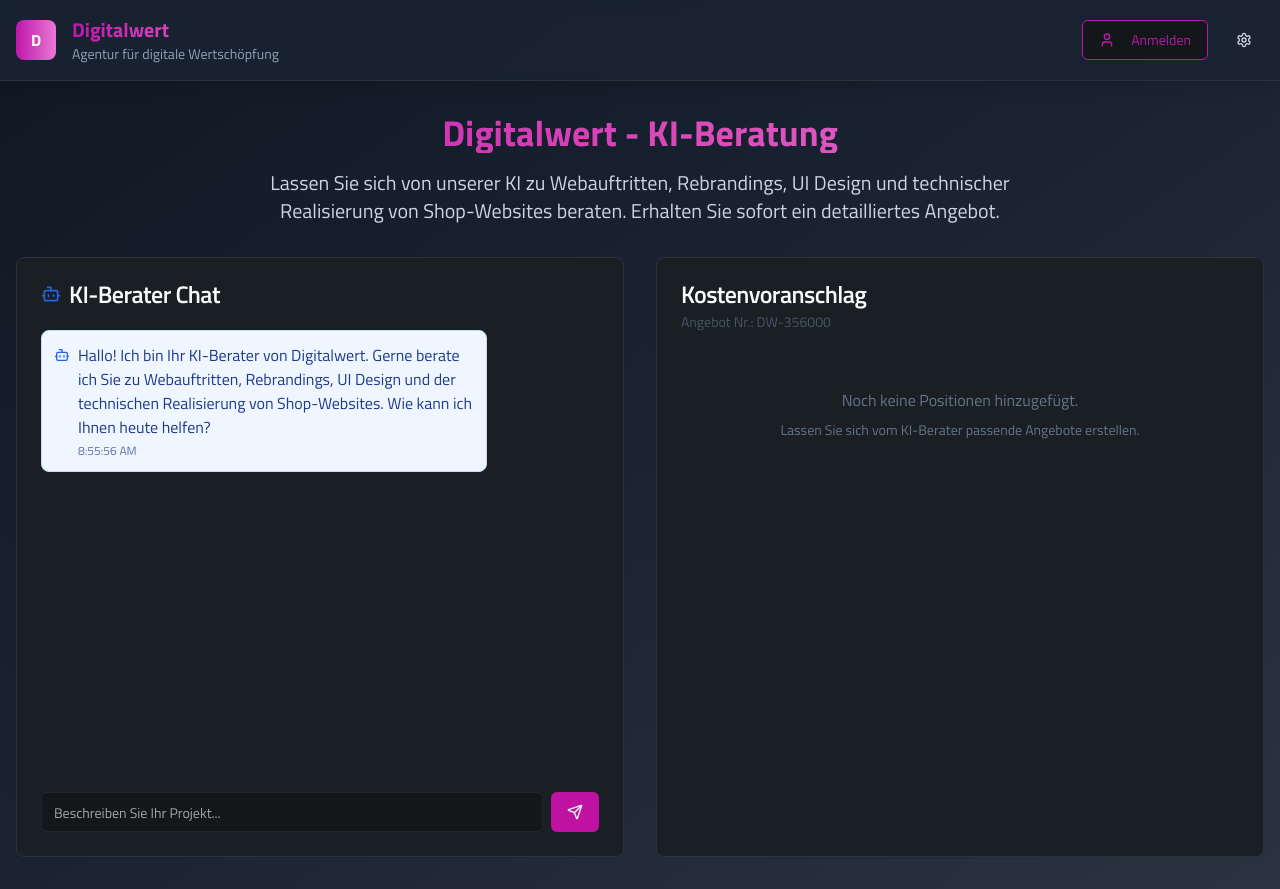
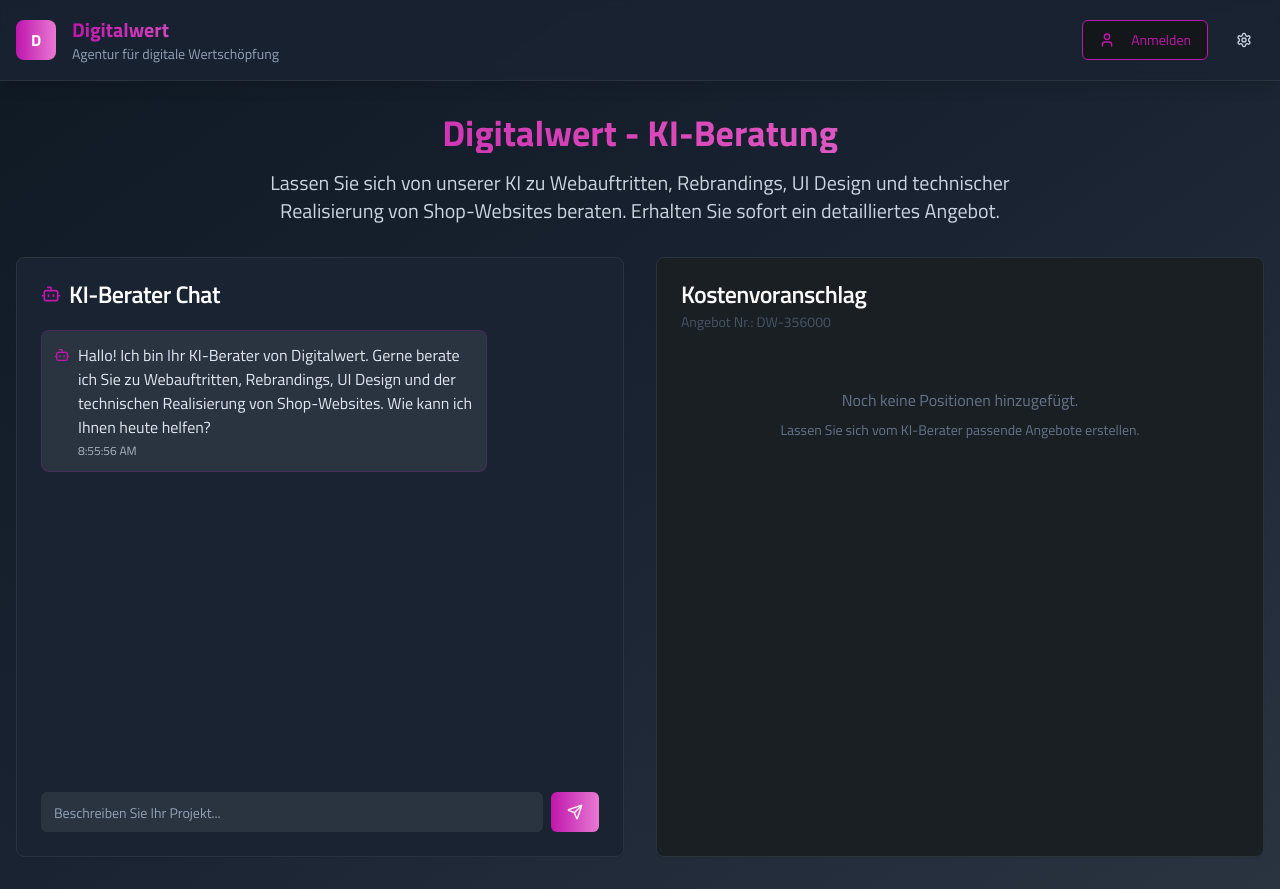
Before and after one commit to samisalih/angebot-assistent-B, a React (Vite) app: page / in a window 1280 px wide. Built offline with nearby package versions, Linux system fonts and the light colour scheme.

Commit message:
Fix: Improve chat bubble appearance
Adjust chat bubble colors to match dark mode and color palette.

```diff
--- a/src/components/ChatInterface.tsx
+++ b/src/components/ChatInterface.tsx
@@ -1,4 +1,3 @@
-
 import { useState, useRef, useEffect } from 'react';
 import { Button } from '@/components/ui/button';
 import { Input } from '@/components/ui/input';
@@ -135,10 +134,10 @@ export function ChatInterface({ onAddQuoteItem }: ChatInterfaceProps) {
   };
 
   return (
-    <Card className="h-[600px] flex flex-col">
+    <Card className="h-[600px] flex flex-col bg-digitalwert-background-light border-digitalwert-background-lighter">
       <CardHeader>
-        <CardTitle className="flex items-center gap-2">
-          <Bot className="w-5 h-5 text-blue-600" />
+        <CardTitle className="flex items-center gap-2 text-white">
+          <Bot className="w-5 h-5 text-digitalwert-primary" />
           KI-Berater Chat
         </CardTitle>
       </CardHeader>
@@ -152,13 +151,13 @@ export function ChatInterface({ onAddQuoteItem }: ChatInterfaceProps) {
               <div
                 className={`max-w-[80%] p-3 rounded-lg ${
                   message.isBot
-                    ? 'bg-blue-50 text-blue-900 border border-blue-200'
-                    : 'bg-slate-800 text-white'
+                    ? 'bg-digitalwert-background-lighter border border-digitalwert-primary/20 text-slate-200'
+                    : 'bg-gradient-to-r from-digitalwert-primary to-digitalwert-accent-light text-white'
                 }`}
               >
                 <div className="flex items-start gap-2">
                   {message.isBot ? (
-                    <Bot className="w-4 h-4 mt-1 text-blue-600" />
+                    <Bot className="w-4 h-4 mt-1 text-digitalwert-primary" />
                   ) : (
                     <User className="w-4 h-4 mt-1" />
                   )}
@@ -174,13 +173,13 @@ export function ChatInterface({ onAddQuoteItem }: ChatInterfaceProps) {
           ))}
           {isTyping && (
             <div className="flex justify-start">
-              <div className="bg-blue-50 border border-blue-200 p-3 rounded-lg">
+              <div className="bg-digitalwert-background-lighter border border-digitalwert-primary/20 p-3 rounded-lg">
                 <div className="flex items-center gap-2">
-                  <Bot className="w-4 h-4 text-blue-600" />
+                  <Bot className="w-4 h-4 text-digitalwert-primary" />
                   <div className="flex space-x-1">
-                    <div className="w-2 h-2 bg-blue-400 rounded-full animate-bounce"></div>
-                    <div className="w-2 h-2 bg-blue-400 rounded-full animate-bounce" style={{ animationDelay: '0.1s' }}></div>
-                    <div className="w-2 h-2 bg-blue-400 rounded-full animate-bounce" style={{ animationDelay: '0.2s' }}></div>
+                    <div className="w-2 h-2 bg-digitalwert-primary rounded-full animate-bounce"></div>
+                    <div className="w-2 h-2 bg-digitalwert-primary rounded-full animate-bounce" style={{ animationDelay: '0.1s' }}></div>
+                    <div className="w-2 h-2 bg-digitalwert-primary rounded-full animate-bounce" style={{ animationDelay: '0.2s' }}></div>
                   </div>
                 </div>
               </div>
@@ -194,9 +193,9 @@ export function ChatInterface({ onAddQuoteItem }: ChatInterfaceProps) {
             onChange={(e) => setInput(e.target.value)}
             onKeyPress={handleKeyPress}
             placeholder="Beschreiben Sie Ihr Projekt..."
-            className="flex-1"
+            className="flex-1 bg-digitalwert-background-lighter border-digitalwert-background-lighter text-white placeholder:text-slate-400"
           />
-          <Button onClick={handleSend}>
+          <Button onClick={handleSend} className="bg-gradient-to-r from-digitalwert-primary to-digitalwert-accent-light hover:from-digitalwert-primary-dark hover:to-digitalwert-primary text-white">
             <Send className="w-4 h-4" />
           </Button>
         </div>
```
